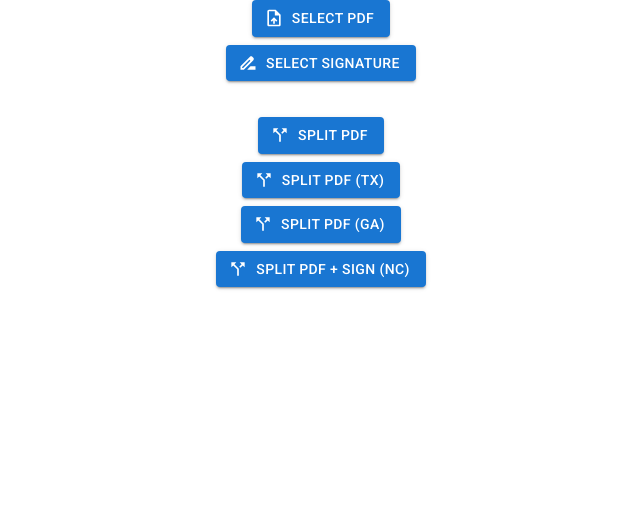
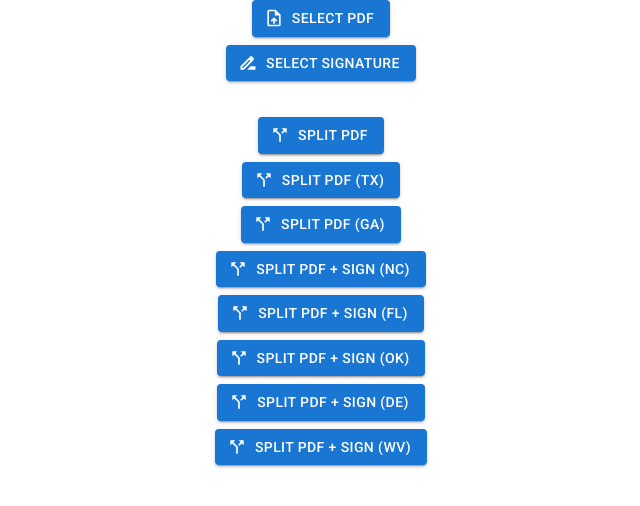
Before and after one commit to shayd3/co-ce-utility, a React (Create React App) app: page / in a window 1280 px wide. Shown: the top 506 px of the page, without its empty margins (319-959 px from the left). Built offline with nearby package versions, Linux system fonts and the light colour scheme.

Commit message:
FL,OK,DE,WV init

```diff
--- a/src/components/CertificateUtilityComponent.tsx
+++ b/src/components/CertificateUtilityComponent.tsx
@@ -27,7 +27,11 @@ const Input = styled('input')({
 const states : Record<string, StatePDF> = {
     'TX': new StatePDF("Texas", "TX", 38, 0, 0, 0, 0),
     'GA': new StatePDF("Georgia", "GA", 98, 0, 0, 0, 0),
-    'NC': new StatePDF("North Carolina", "NC", 20, 325, 405, 296, 30)
+    'NC': new StatePDF("North Carolina", "NC", 20, 325, 405, 296, 30),
+    'FL': new StatePDF("Florida", "FL", 38, 0, 0, 190, 50),
+    'OK': new StatePDF("Oklahoma", "OK", 38, 0, 0, 190, 50),
+    'DE': new StatePDF("Delaware", "DE", 38, 0, 0, 190, 50),
+    'WV': new StatePDF("West Virginia", "WV", 38, 0, 0, 330, 35)
 }
 
 class CertificateUtility extends Component<CertificateUtilityProps, CertificateUtilityState> {
@@ -179,9 +183,9 @@ class CertificateUtility extends Component<CertificateUtilityProps, CertificateU
             let page = await doc.getPage(i)
             let content = await page.getTextContent()
             let items = content.items
-            // content.items.map(token => (token as TextItem).str).join("")
             pdfPagesItems.push(items as TextItem[])
         }
+        console.log(pdfPagesItems)
         return pdfPagesItems
     }
 
@@ -198,7 +202,6 @@ class CertificateUtility extends Component<CertificateUtilityProps, CertificateU
         let signatureUrl = ""
         if (this.state.signaturePicture) {
             const blob = new Blob( [ this.state.signaturePicture ] );
-            console.log(blob)
             signatureUrl = URL.createObjectURL( blob );
         }
         if (this.state.document) {
@@ -268,6 +271,26 @@ class CertificateUtility extends Component<CertificateUtilityProps, CertificateU
                         Split PDF + Sign (NC)
                     </Button>
                 </Grid>
+                <Grid item>
+                    <Button variant="contained" startIcon={<CallSplit />} onClick={() => this.onSplitPdfClick("FL")}>
+                        Split PDF + Sign (FL)
+                    </Button>
+                </Grid>
+                <Grid item>
+                    <Button variant="contained" startIcon={<CallSplit />} onClick={() => this.onSplitPdfClick("OK")}>
+                        Split PDF + Sign (OK)
+                    </Button>
+                </Grid>
+                <Grid item>
+                    <Button variant="contained" startIcon={<CallSplit />} onClick={() => this.onSplitPdfClick("DE")}>
+                        Split PDF + Sign (DE)
+                    </Button>
+                </Grid>
+                <Grid item>
+                    <Button variant="contained" startIcon={<CallSplit />} onClick={() => this.onSplitPdfClick("WV")}>
+                        Split PDF + Sign (WV)
+                    </Button>
+                </Grid>
             </Grid>
 
         )
```
